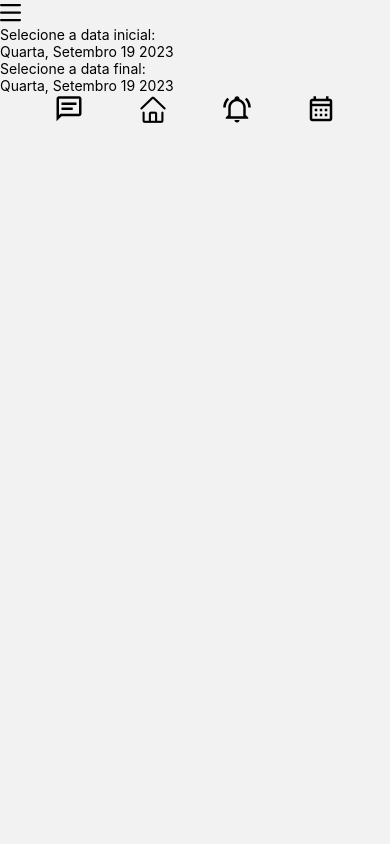
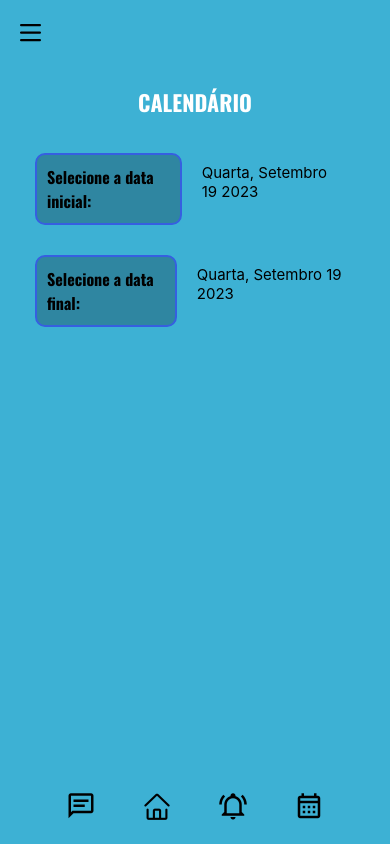
Before and after one commit to guilhermeferreira0/BehaviorCall, a React Native app in the folder frontend/: screen /Schedule in a window 390 px wide. Built offline with nearby package versions, Linux system fonts and the light colour scheme.

Commit message:
resolvendo bugs/erros

```diff
--- a/frontend/src/components/edit/index.js
+++ b/frontend/src/components/edit/index.js
@@ -12,6 +12,7 @@ function Edit() {
 
   const pickImage = async () => {
     // No permissions request is necessary for launching the image library
+    try {
       const result = await ImagePicker.launchImageLibraryAsync({
         mediaTypes: ImagePicker.MediaTypeOptions.All,
         allowsEditing: true,
@@ -19,12 +20,14 @@ function Edit() {
         quality: 1,
       });
 
+      if (!result.canceled) {
+        setImage(result?.assets[0].uri);
+      }
+    } catch(e) {
       // eslint-disable-next-line
-    console.log(result);
+      console.log('Chave Cancelada: ', e)
+    }
 
-    if (!result.canceled) {
-      setImage(result.assets[0].uri);
-    }
   };
 
   return(
--- a/frontend/src/pages/chat/index.js
+++ b/frontend/src/pages/chat/index.js
@@ -71,7 +71,7 @@ function Chat({ route }) {
 }
 
 Chat.propTypes = {
-  route: PropTypes.string
+  route: PropTypes.object
 };
 
 
--- a/frontend/src/pages/schedule/index.js
+++ b/frontend/src/pages/schedule/index.js
@@ -35,27 +35,36 @@ function Schedule() {
     <View style={styles.container}>
       <Bars />
 
+      <Text style={styles.title}>Calendário</Text>
+
+      <View style={styles.section}>
         <TouchableOpacity
+          style={styles.btnSelected}
           onPress={() => {
             setType('start')
             setOpenCalendar(true)
           }}
         >
-        <Text>Selecione a data inicial: </Text>
+          <Text style={{fontSize: 16, fontFamily: 'Oswald-Bold'}}>Selecione a data inicial: </Text>
         </TouchableOpacity>
 
-      <Text>{Moment(initialDate).format('dddd, MMMM Do YYYY')}</Text>
+        <Text style={styles.daySelected}>{Moment(initialDate).format('dddd, MMMM Do YYYY')}</Text>
 
+      </View>
+
+      <View style={styles.section}>
         <TouchableOpacity
+          style={styles.btnSelected}
           onPress={() => {
             setType('end')
             setOpenCalendar(true)
           }}
         >
-        <Text>Selecione a data final: </Text>
+          <Text style={{fontSize: 16, fontFamily: 'Oswald-Bold'}}>Selecione a data final: </Text>
         </TouchableOpacity>
 
-      <Text>{Moment(endDate).format('dddd, MMMM Do YYYY')}</Text>
+        <Text style={styles.daySelected}>{Moment(endDate).format('dddd, MMMM Do YYYY')}</Text>
+      </View>
 
       <Modal visible={openCalendar}>
         <CalendarPicker
@@ -72,8 +81,9 @@ function Schedule() {
         />
       </Modal>
 
-
+      <View style={styles.tabs}>
         <Tabs />
+      </View>
     </View>
 
   );
--- a/frontend/src/pages/schedule/styles.js
+++ b/frontend/src/pages/schedule/styles.js
@@ -2,12 +2,51 @@ import { StyleSheet } from 'react-native';
 
 const styles = StyleSheet.create({
   container: {
+    flex: 1,
+    backgroundColor: '#3DB1D4',
+    padding: 20,
   },
 
-  calendar: {
+  title: {
+    color: '#FFFFFF',
+    fontSize: 22,
+    fontFamily: 'Oswald-Bold',
+    lineHeight: 32,
+    textTransform: "uppercase",
+    marginTop: 40,
+    marginBottom: 20,
+    textAlign: 'center',
+  },
+
+  section: {
+    padding: 10,
+    margin: 5,
+    borderRadius: 6,
+    marginBottom: 5,
+    flexDirection: 'row'
+  },
+
+  btnSelected: {
+    flexShrink: 1,
+    padding: 10,
     borderRadius: 10,
-    elevation: 4,
-    margin: 40
+    backgroundColor: '#2F86A1',
+    marginRight: 10,
+    borderColor: '#365FE0',
+    borderStyle: 'solid',
+    borderWidth: 2,
+    fontSize: 20,
+  },
+
+  daySelected: {
+    flexShrink: 1,
+    padding: 10,
+    fontSize: 15,
+  },
+
+  tabs: {
+    flex: 1,
+    justifyContent: 'flex-end'
   }
 })
 
```
Also changed, not shown: frontend/.eslintrc.js. Lines whose indentation alone changed are shown as unchanged.
